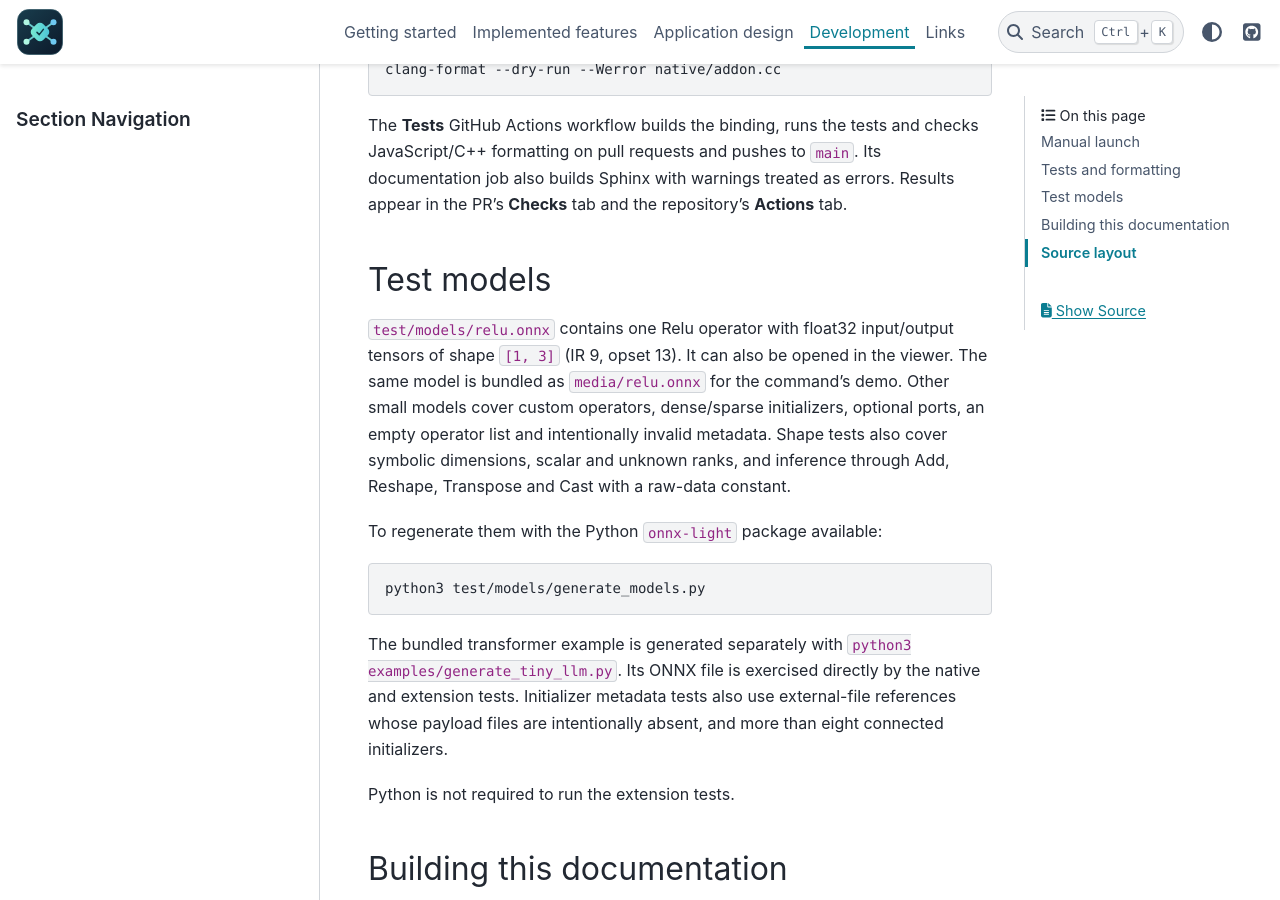
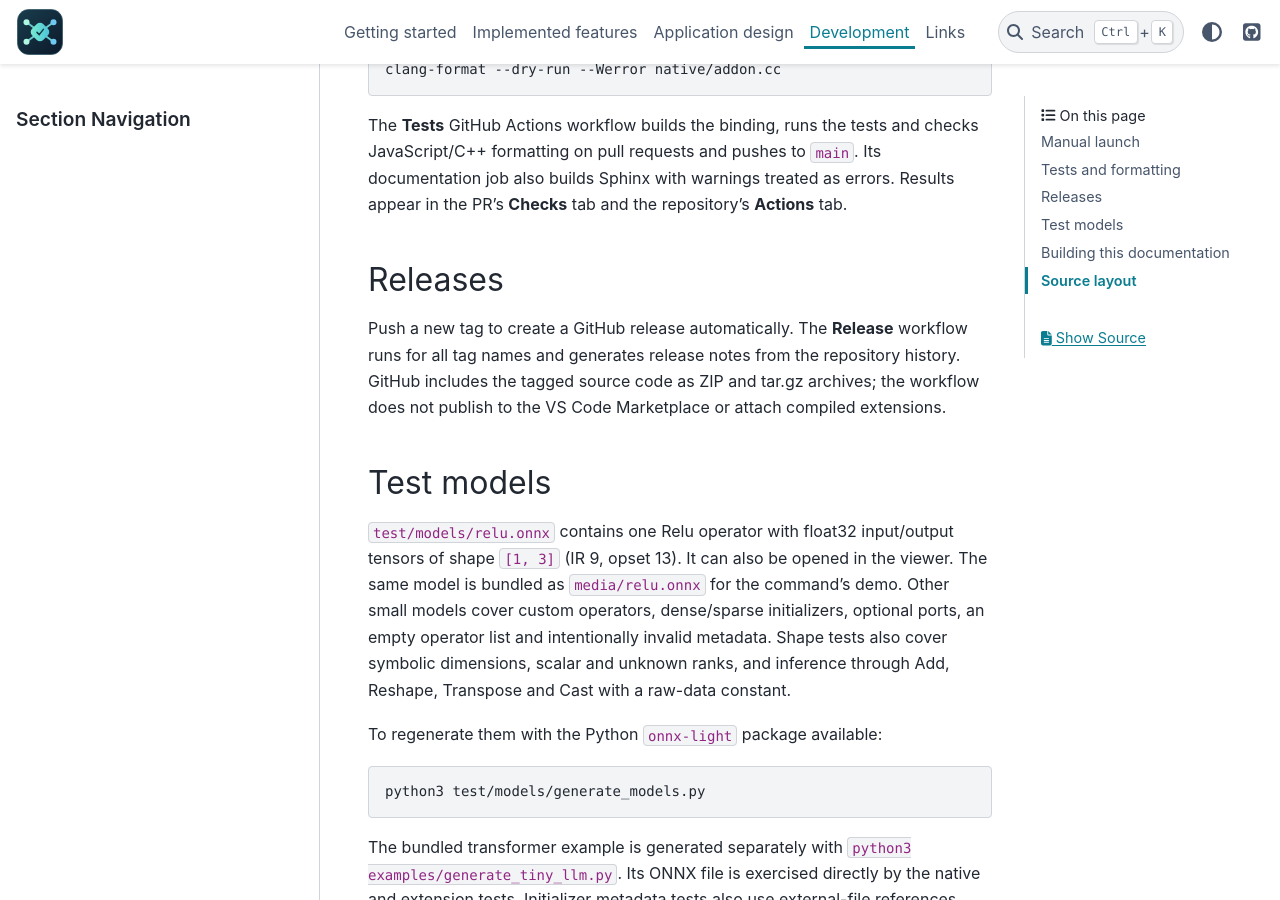
Before and after one commit to xadupre/onnx-light-viewer, a Sphinx documentation site: the page built from docs/development.rst, in a window 1280 px wide and 900 px high, scrolled down 880 px. Built offline with Sphinx 7.4.7 and the PyData theme 0.15.4, drawn with Linux system fonts in a browser that asks for light colours.

Commit message:
Add automatic GitHub releases for new tags
Co-authored-by: xadupre <22452781+xadupre@users.noreply.github.com>

```diff
--- a/docs/development.rst
+++ b/docs/development.rst
@@ -41,6 +41,14 @@ The **Tests** GitHub Actions workflow builds the binding, runs the tests and
 checks JavaScript/C++ formatting on pull requests and pushes to ``main``.
 Its documentation job also builds Sphinx with warnings treated as errors.
 Results appear in the PR's **Checks** tab and the repository's **Actions** tab.
+
+Releases
+--------
+
+Push a new tag to create a GitHub release automatically. The **Release** workflow
+runs for all tag names and generates release notes from the repository history.
+GitHub includes the tagged source code as ZIP and tar.gz archives; the workflow
+does not publish to the VS Code Marketplace or attach compiled extensions.
 
 Test models
 -----------
```
Also changed, not shown: 1 other file.
